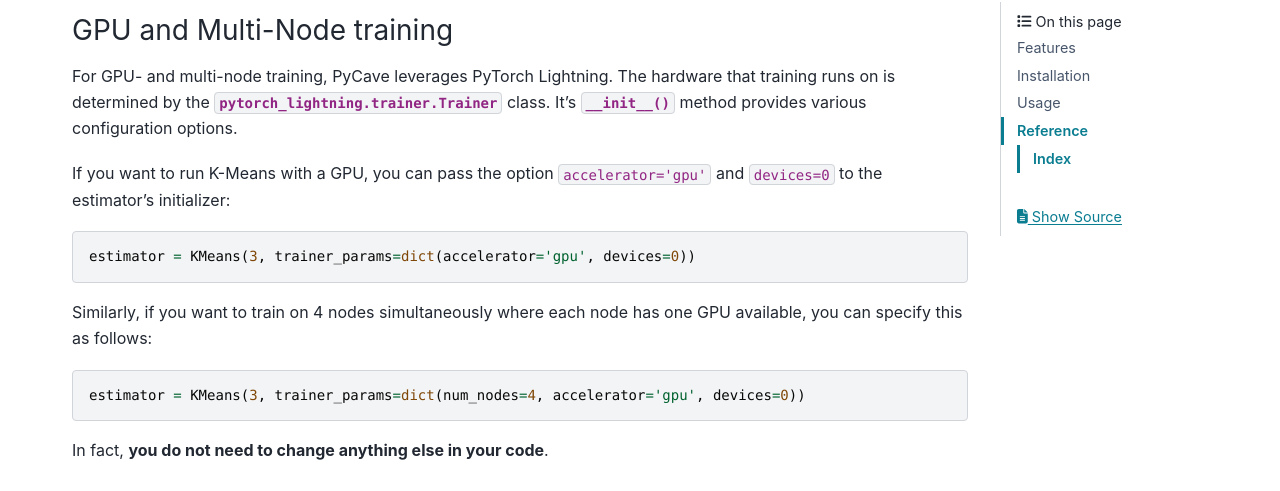
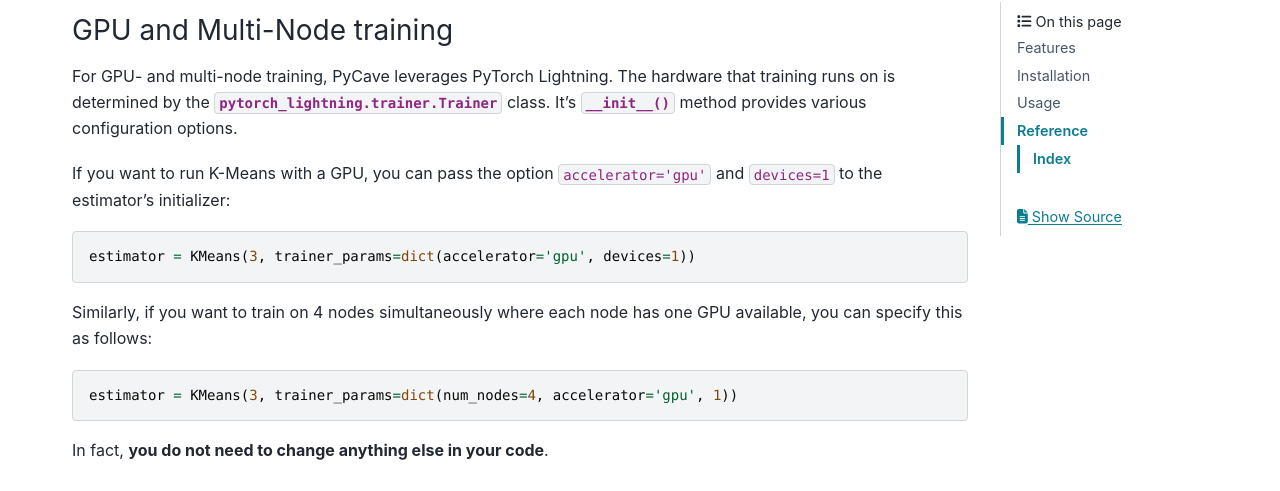
Before and after one commit to borchero/pycave, a Sphinx documentation site: the page built from docs/index.rst, in a window 1280 px wide and 900 px high, scrolled down 1482 px. Shown: the part 94-585 px from the top of the window. Built offline with Sphinx 7.4.7 and the PyData theme 0.15.4, drawn with Linux system fonts in a browser that asks for light colours.

Commit message:
Fix trainer devices

```diff
--- a/docs/index.rst
+++ b/docs/index.rst
@@ -78,19 +78,19 @@
 runs on is determined by the :class:`pytorch_lightning.trainer.Trainer` class. It's
 :meth:`~pytorch_lightning.trainer.Trainer.__init__` method provides various configuration options.
 
-If you want to run K-Means with a GPU, you can pass the option ``accelerator='gpu'`` and ``devices=0`` to the estimator's
+If you want to run K-Means with a GPU, you can pass the option ``accelerator='gpu'`` and ``devices=1`` to the estimator's
 initializer:
 
 .. code-block:: python
 
-    estimator = KMeans(3, trainer_params=dict(accelerator='gpu', devices=0))
+    estimator = KMeans(3, trainer_params=dict(accelerator='gpu', devices=1))
 
 Similarly, if you want to train on 4 nodes simultaneously where each node has one GPU available,
 you can specify this as follows:
 
 .. code-block:: python
 
-    estimator = KMeans(3, trainer_params=dict(num_nodes=4, accelerator='gpu', devices=0))
+    estimator = KMeans(3, trainer_params=dict(num_nodes=4, accelerator='gpu', 1))
 
 In fact, **you do not need to change anything else in your code**.
 
```
Also changed, not shown: README.md (+3 -3 lines), 1 other file.
